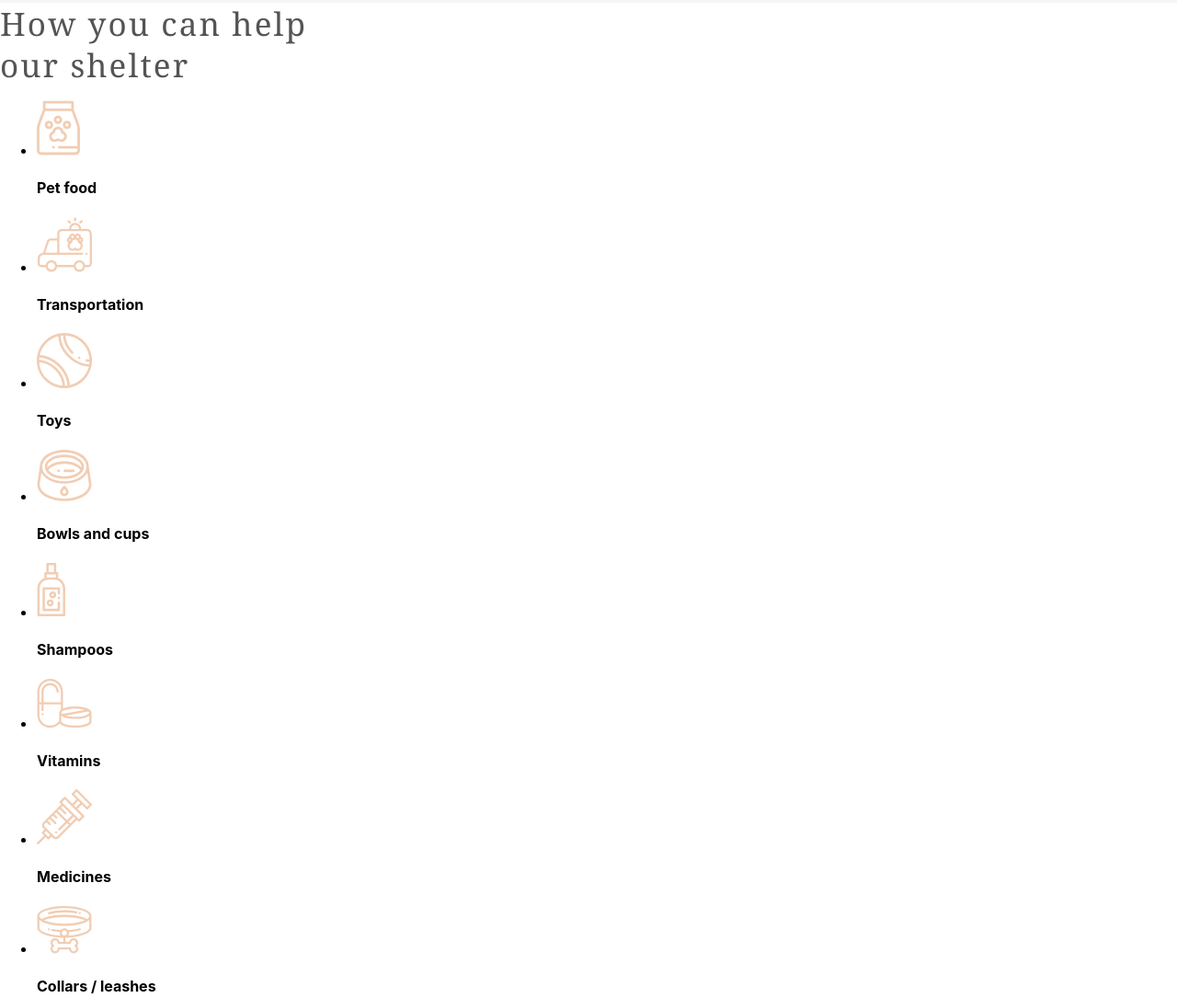
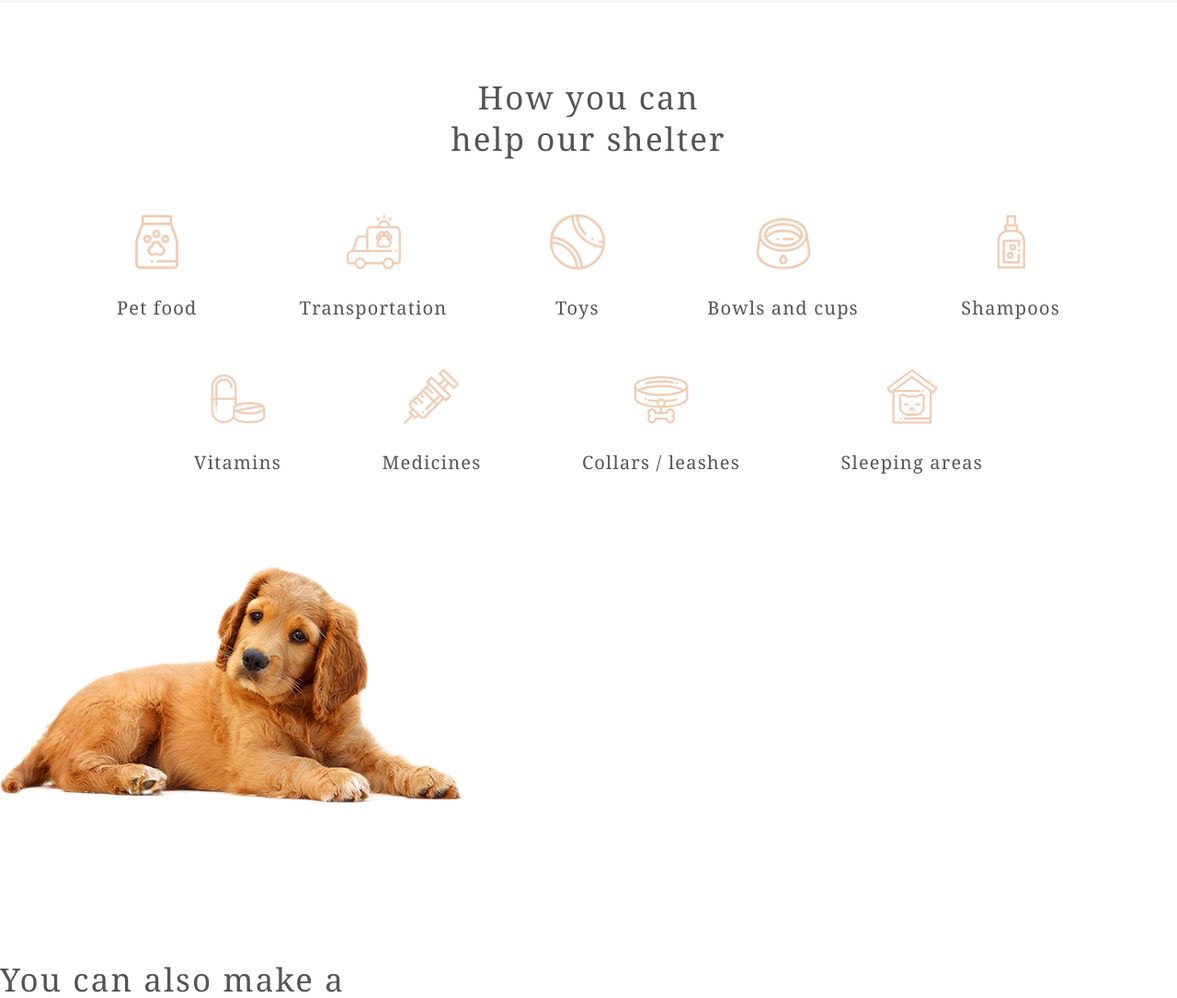
Before and after one commit to VladimirVolvakov/shelter, a plain HTML site: page shelter/pages/main/index.html in a window 1280 px wide. Shown: the part 2450-3535 px from the top of the page at 92% size. Drawn offline with Linux system fonts and the light colour scheme.

Commit message:
feat: add main section-help styles

```diff
--- a/shelter/pages/main/index.html
+++ b/shelter/pages/main/index.html
@@ -149,138 +149,128 @@
 
 
             <section id="help">
+                <div class="help">
                     <div class="help-content">
+                        <div class="heading">
                             <h3 class="heading">
-                How you can help<br>our shelter
+                                How you can help our shelter
                             </h3>
+                        </div>
 
-            <ul class="list">
-                <li>
-                    <div class="list-icon">
+                        <div class="list">
+                            <div class="list-first-row">
+                                <div class="list-item">
                                     <img
                                         src="../../assets/icons/icon_pet_food.svg"
                                         alt="We need pet food"
                                         height="60"
                                         width="47"
                                     >
-                    </div>
                                     <h4 class="text">
                                         Pet food
                                     </h4>
-                </li>
+                                </div>
 
-                <li>
-                    <div class="list-icon">
+                                <div class="list-item">
                                     <img
                                         src="../../assets/icons/icon_transportation.svg"
                                         alt="You can help us with pet transportation"
                                         height="60"
                                         width="60"
                                     >
-                    </div>
                                     <h4 class="text">
                                         Transportation
                                     </h4>
-                </li>
+                                </div>
 
-                <li>
-                    <div class="list-icon">
+                                <div class="list-item">
                                     <img
                                         src="../../assets/icons/icon_toys.svg"
                                         alt="We need toys for pets"
                                         height="60"
                                         width="60"
                                     >
-                    </div>
                                     <h4 class="text">
                                         Toys
                                     </h4>
-                </li>
+                                </div>
 
-                <li>
-                    <div class="list-icon">
+                                <div class="list-item">
                                     <img
                                         src="../../assets/icons/icon_bowls-and-cups.svg"
                                         alt="We need bowls and cups for pets"
                                         height="56"
                                         width="60"
                                     >
-                    </div>
                                     <h4 class="text">
                                         Bowls and cups
                                     </h4>
-                </li>
+                                </div>
 
-                <li>
-                    <div class="list-icon">
+                                <div class="list-item">
                                     <img
                                         src="../../assets/icons/icon_shampoos.svg"
                                         alt="We need pet shampoos"
                                         height="60"
                                         width="31"
                                     >
-                    </div>
                                     <h4 class="text">
                                         Shampoos
                                     </h4>
-                </li>
+                                </div>
+                            </div>
 
-                <li>
-                    <div class="list-icon">
+                            <div class="list-second-row">
+                                <div class="list-item">
                                     <img
                                         src="../../assets/icons/icon_vitamins.svg"
                                         alt="We need pet vitamins"
                                         height="54"
                                         width="60"
                                     >
-                    </div>
                                     <h4 class="text">
                                         Vitamins
                                     </h4>
-                </li>
+                                </div>
 
-                <li>
-                    <div class="list-icon">
+                                <div class="list-item">
                                     <img
                                         src="../../assets/icons/icon_medicines.svg"
                                         alt="We need pet medicines"
                                         height="60"
                                         width="60"
                                     >
-                    </div>
                                     <h4 class="text">
                                         Medicines
                                     </h4>
-                </li>
+                                </div>
 
-                <li>
-                    <div class="list-icon">
+                                <div class="list-item">
                                     <img
                                         src="../../assets/icons/icon_collars-or-leashes.svg"
                                         alt="We need collars and leashes for pets"
                                         height="52"
                                         width="60"
                                     >
-                    </div>
                                     <h4 class="text">
                                         Collars / leashes
                                     </h4>
-                </li>
+                                </div>
 
-                <li>
-                    <div class="list-icon">
+                                <div class="list-item">
                                     <img
                                         src="../../assets/icons/icon_sleeping-area.svg"
                                         alt="We need sleeping areas for pets"
                                         height="60"
                                         width="56"
                                     >
-                    </div>
                                     <h4 class="text">
                                         Sleeping areas
                                     </h4>
-                </li>
-            </ul>
+                                </div>
+                            </div>
+                        </div>
+                    </div>
                 </div>
             </section>
 
--- a/shelter/pages/main/style.css
+++ b/shelter/pages/main/style.css
@@ -220,9 +220,6 @@ h3 {
     margin-top: 25px;
 }
 
-
-
-
 .pets {
     box-sizing: border-box;
     height: 877px;
@@ -310,3 +307,72 @@ h3 {
     letter-spacing: 0.06em;
     margin: 10px 0;
 }
+
+.help {
+    box-sizing: border-box;
+    height: 611px;
+    width: 1280px;
+    background: #FFFFFF;
+    padding: 80px 40px 100px 40px;
+}
+
+.help-content {
+    height: 431px;
+    width: 1200px;
+    display: flex;
+    flex-direction: column;
+    justify-content: space-between;
+    align-items: center;
+}
+
+.help-content h3 {
+    width: 310px;
+    text-align: center;
+}
+
+.list {
+    display: flex;
+    flex-direction: column;
+    justify-content: space-between;
+    align-items: center;
+    height: 281px;
+    width: 1026px;
+}
+
+.list-first-row {
+    display: flex;
+    flex-direction: row;
+    justify-content: space-between;
+    width: 1026px;
+    height: 113px;
+}
+
+.list-second-row {
+    display: flex;
+    flex-direction: row;
+    justify-content: space-between;
+    width: 858px;
+    height: 113px;
+}
+
+.list-item {
+    height: 113px;
+    width: auto;
+    text-align: center;
+    display: flex;
+    flex-direction: column;
+    justify-content: end;
+    align-items: center;
+}
+
+.list-item .text {
+    font-family: Georgia, 'Times New Roman', Times, serif;
+    font-style: normal;
+    font-weight: 400;
+    font-size: 20px;
+    line-height: 23px;
+    letter-spacing: 0.06em;
+    color: #545454;
+    margin: 30px auto 0 auto;
+
+}
```
Lines whose indentation alone changed are shown as unchanged.
